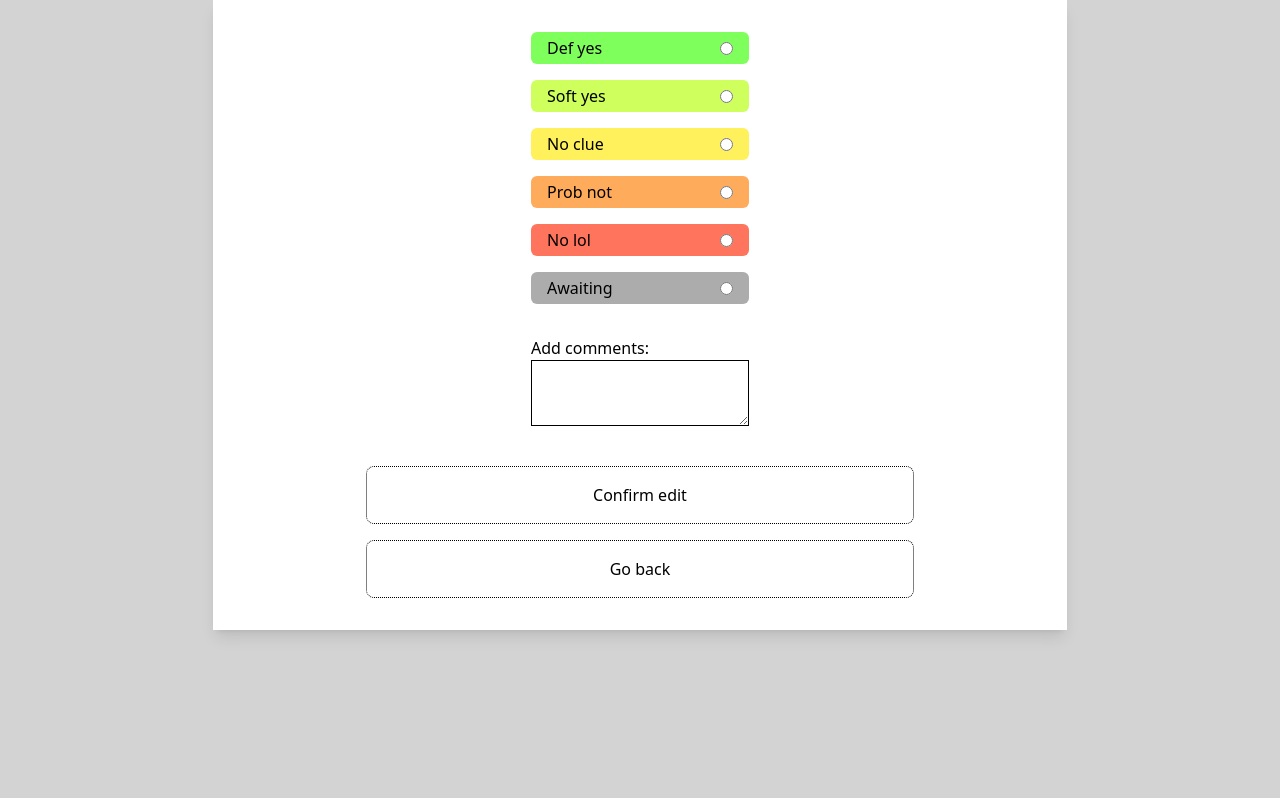
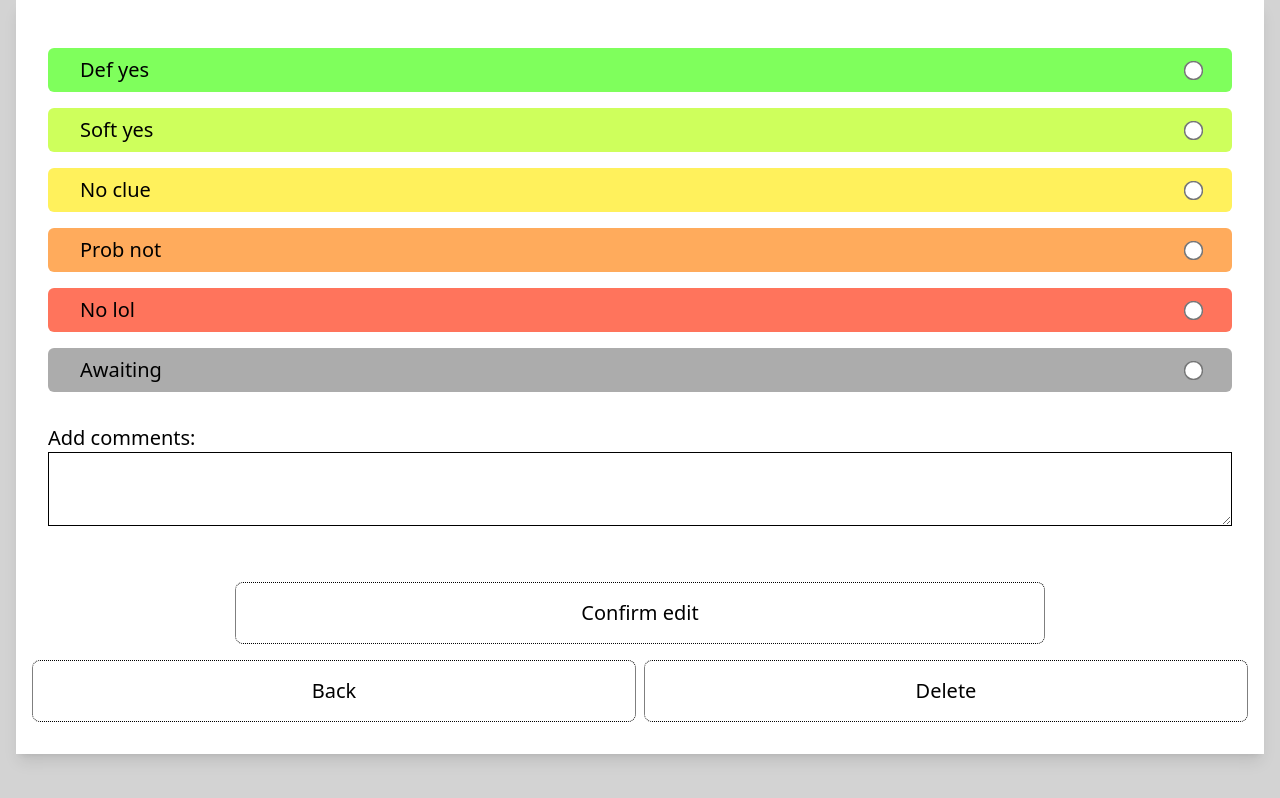
Before and after one commit to bmcglauser/birthday-attendance, a React (Create React App) app: page /edit/1 in a window 1280 px wide. Built offline with nearby package versions, Linux system fonts and the light colour scheme; no server answers.

Commit message:
style: overhaul

```diff
--- a/src/EditPage.tsx
+++ b/src/EditPage.tsx
@@ -1,9 +1,8 @@
 import * as React from "react";
-import { Link, useParams } from "react-router-dom";
-import { changeResp, getOneResp } from "./apiService";
-import { SummaryBlock } from "./components/SummaryBlock";
+import { Link, useParams, useNavigate } from "react-router-dom";
+import { changeResp, delResp, getOneResp } from "./apiService";
 import { IRespondent, ResponseOption } from "./types";
-import { responseOptionDict } from "./utils";
+import { colorResponseMap, responseOptionDict } from "./utils";
 
 export const EditPage = () => {
   const [currentEntry, setCurrentEntry] = React.useState<IRespondent>();
@@ -12,6 +11,7 @@ export const EditPage = () => {
     React.useState<ResponseOption>("AWAITING");
 
   const { id } = useParams();
+  const navigate = useNavigate();
 
   React.useEffect(() => {
     getOneResp(id ?? "").then((resp) => {
@@ -25,9 +25,15 @@ export const EditPage = () => {
       id: +(id ?? 0),
       response: responseInput,
       comment: commentInput,
-    }).then(() => {
+    }).then((_) => {
       setResponseInput("AWAITING");
+      navigate("/");
     });
+  }
+
+  function deleteHandler(e: React.MouseEvent<HTMLButtonElement, MouseEvent>) {
+    delResp({ id: currentEntry?.id ?? 0 });
+    navigate("/home");
   }
 
   function radioChangeHandler(e: React.ChangeEvent<HTMLInputElement>) {
@@ -39,10 +45,10 @@ export const EditPage = () => {
   }
 
   return (
-    <div className="h-screen w-screen flex flex-col bg-[#d3d3d3] items-center">
+    <div className="h-screen w-screen flex flex-col text-xl bg-[#d3d3d3]">
       {currentEntry ? (
-        <div className="flex flex-col gap-2 p-4 m-4 bg-white shadow-lg self-stretch">
-          <div className="flex justify-between text-xl">
+        <div className="flex flex-col gap-2 p-4 m-4 bg-white shadow-lg">
+          <div className="flex justify-between">
             <span>{currentEntry.name}</span>
             <span>
               {currentEntry.response[0] +
@@ -58,26 +64,23 @@ export const EditPage = () => {
       ) : (
         <></>
       )}
-      <form className="flex flex-col items-center mx-4 p-4 py-8 bg-white shadow-lg w-2/3">
-        <section className="flex flex-col items-center gap-4 mb-4">
-          {[
-            ["Def yes", "bg-[#7fff5c]"],
-            ["Soft yes", "bg-[#ceff5c]"],
-            ["No clue", "bg-[#fff15c]"],
-            ["Prob not", "bg-[#ffab5c]"],
-            ["No lol", "bg-[#ff745c]"],
-            ["Awaiting", "bg-[#acacac]"],
-          ].map(([label, color], i) => {
-            const forAttr = label.split(" ").join("").toLowerCase();
+      <form className="flex flex-col mx-4 p-4 py-8 bg-white shadow-lg">
+        <section className="flex flex-col items-center gap-4 mb-4 p-4 w-full">
+          {Object.entries(colorResponseMap).map(([response, color], i) => {
+            const label =
+              response[0] +
+              response.toLowerCase().split("_").join(" ").slice(1);
+            const forAttr = label.toLowerCase().split(" ").join("");
             return (
               <div
-                className={`flex justify-between w-full items-center ${color} py-1 px-4 rounded-md`}
+                className={`flex justify-between w-full items-center ${color} py-2 px-8 rounded-md`}
                 key={`label/${i}`}
               >
                 <label className="flex-grow" htmlFor={forAttr}>
                   {label}
                 </label>
                 <input
+                  className="scale-150"
                   name="response"
                   id={forAttr}
                   value={forAttr}
@@ -95,18 +98,27 @@ export const EditPage = () => {
             />
           </div>
         </section>
+
         <button
           className="self-center mt-6 p-4 px-6 rounded-lg border border-black border-dotted w-2/3"
           onClick={confirmHandler}
         >
           Confirm edit
         </button>
-        <Link
-          className="border mt-4 text-center p-4 px-6 rounded-lg border-black border-dotted w-2/3"
-          to="/"
-        >
-          Go back
-        </Link>
+        <div className="flex gap-2">
+          <Link
+            className="border mt-4 text-center p-4 px-6 rounded-lg border-black border-dotted w-2/3"
+            to="/"
+          >
+            Back
+          </Link>
+          <button
+            className="border mt-4 text-center p-4 px-6 rounded-lg border-black border-dotted w-2/3"
+            onClick={deleteHandler}
+          >
+            Delete
+          </button>
+        </div>
       </form>
     </div>
   );
--- a/src/Home.tsx
+++ b/src/Home.tsx
@@ -33,12 +33,12 @@ export const Home = () => {
   }
 
   return (
-    <div className="h-screen w-screen flex flex-col gap-2 px-2 bg-[#d3d3d3]">
+    <div className="h-screen w-screen flex flex-col gap-2 px-2 pb-12 bg-[#d3d3d3]">
       <AddForm addHandler={addHandler} />
       {allEntries
         .sort((a, b) => a.name.localeCompare(b.name))
         .map((entry) => (
-          <HomePageEntryBlock setShouldReload={setShouldReload} entry={entry} />
+          <HomePageEntryBlock entry={entry} />
         ))}
     </div>
   );
--- a/src/components/HomePageEntryBlock.tsx
+++ b/src/components/HomePageEntryBlock.tsx
@@ -2,46 +2,33 @@ import React from "react";
 import { Link } from "react-router-dom";
 import { delResp } from "../apiService";
 import { IRespondent } from "../types";
+import { colorResponseMap } from "../utils";
 
 type HomePageEntryBlockProps = {
   entry: IRespondent;
-  setShouldReload: React.Dispatch<React.SetStateAction<boolean>>;
 };
 export const HomePageEntryBlock: React.FC<HomePageEntryBlockProps> = ({
   entry,
-  setShouldReload,
 }) => {
   const [isAuxInfo, setIsAuxInfo] = React.useState(false);
-
+  const colorClass = colorResponseMap[entry.response];
   return (
-    <div className="flex border h-16 shadow-md bg-white">
+    <div className={`flex h-16 shadow-md bg-white ${colorClass}`}>
       {!isAuxInfo ? (
         <>
-          <div className="flex flex-grow flex-col justify-evenly pl-4">
-            <p>{entry.name}</p>
-            <p className="pl-4">{entry.response}</p>
-          </div>
+          <p className="pl-4 flex-grow self-center text-xl">{entry.name}</p>
           <div className="flex gap-4">
             <div
-              className="bg-blue-200 rounded-md  m-2 shadow-md w-12 flex items-center justify-center"
+              className="bg-white rounded-md  m-2 shadow-md w-12 flex items-center justify-center"
               onClick={() => {
                 setIsAuxInfo(true);
               }}
             >
               ?
             </div>
-            <div
-              className="bg-red-200 rounded-md  m-2 shadow-md w-12 flex items-center justify-center"
-              onClick={() => {
-                delResp({ id: entry.id }).then(() => {
-                  setShouldReload((r) => !r);
-                });
-              }}
-            >
-              X
-            </div>
+
             <Link style={{ margin: ".5rem" }} to={`/edit/${entry.id}`}>
-              <div className="bg-yellow-200 rounded-md  h-full shadow-md w-12 flex items-center justify-center">
+              <div className="bg-white rounded-md  h-full shadow-md w-12 flex items-center justify-center">
                 ...
               </div>
             </Link>
@@ -49,7 +36,7 @@ export const HomePageEntryBlock: React.FC<HomePageEntryBlockProps> = ({
         </>
       ) : (
         <div
-          className="self-center border-green-200 border-4 h-full w-full flex items-center justify-center"
+          className="self-center bg-purple-200 border-4 h-full w-full flex items-center justify-center"
           onClick={() => setIsAuxInfo(false)}
         >
           <p>{entry.comment}</p>
--- a/src/index.tsx
+++ b/src/index.tsx
@@ -9,6 +9,7 @@ ReactDOM.render(
   <Router>
     <Routes>
       <Route element={<Home />} path="/" />
+      <Route element={<Home />} path="/home" />
       <Route element={<EditPage />} path="/edit/:id" />
     </Routes>
   </Router>,
--- a/src/utils.ts
+++ b/src/utils.ts
@@ -8,3 +8,12 @@ export const responseOptionDict: Record<string, ResponseOption> = {
   nolol: "NO_LOL",
   awaiting: "AWAITING",
 };
+
+export const colorResponseMap: Record<ResponseOption, string> = {
+  DEF_YES: "bg-[#7fff5c]",
+  SOFT_YES: "bg-[#ceff5c]",
+  NO_CLUE: "bg-[#fff15c]",
+  PROB_NOT: "bg-[#ffab5c]",
+  NO_LOL: "bg-[#ff745c]",
+  AWAITING: "bg-[#acacac]",
+};
```
